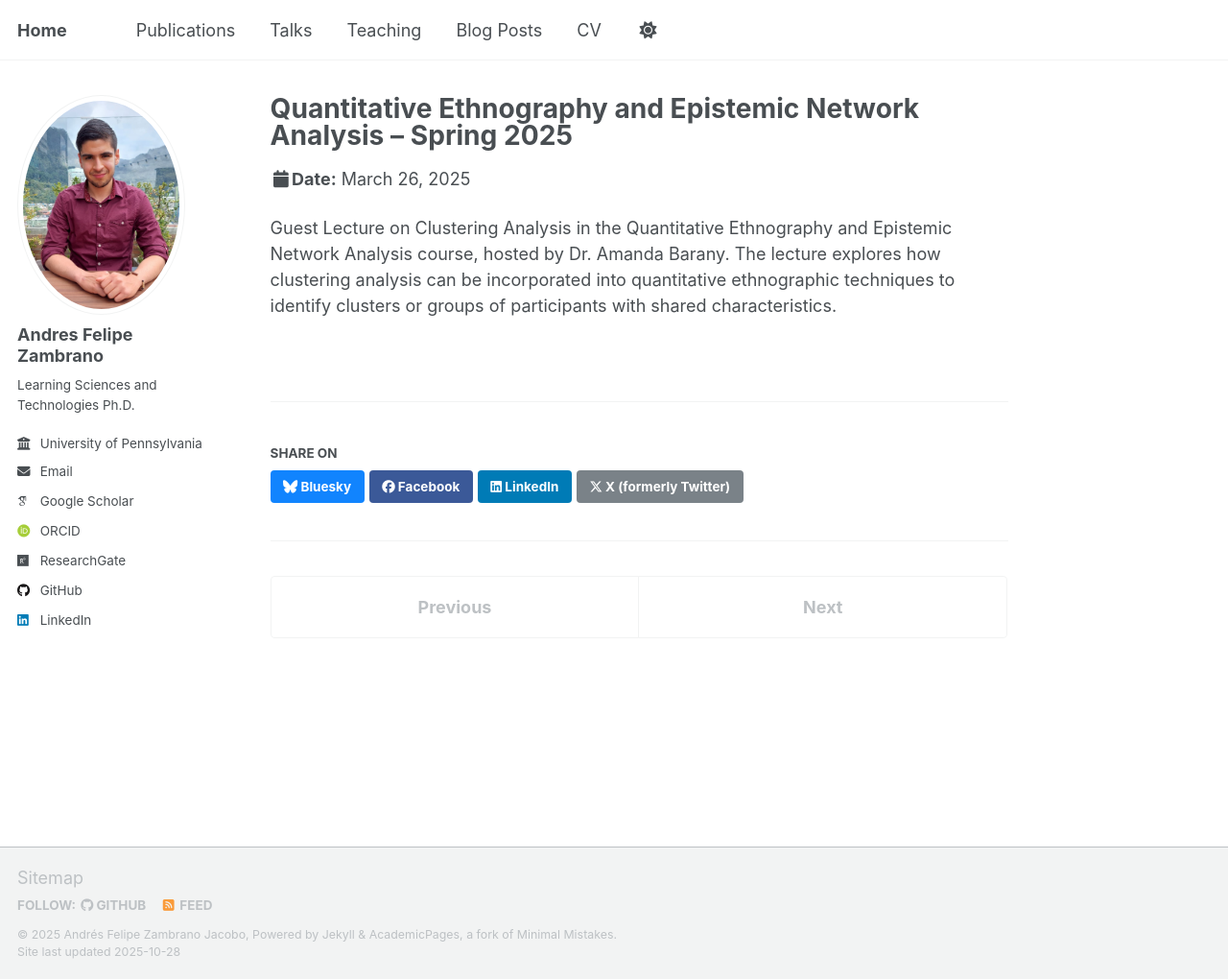
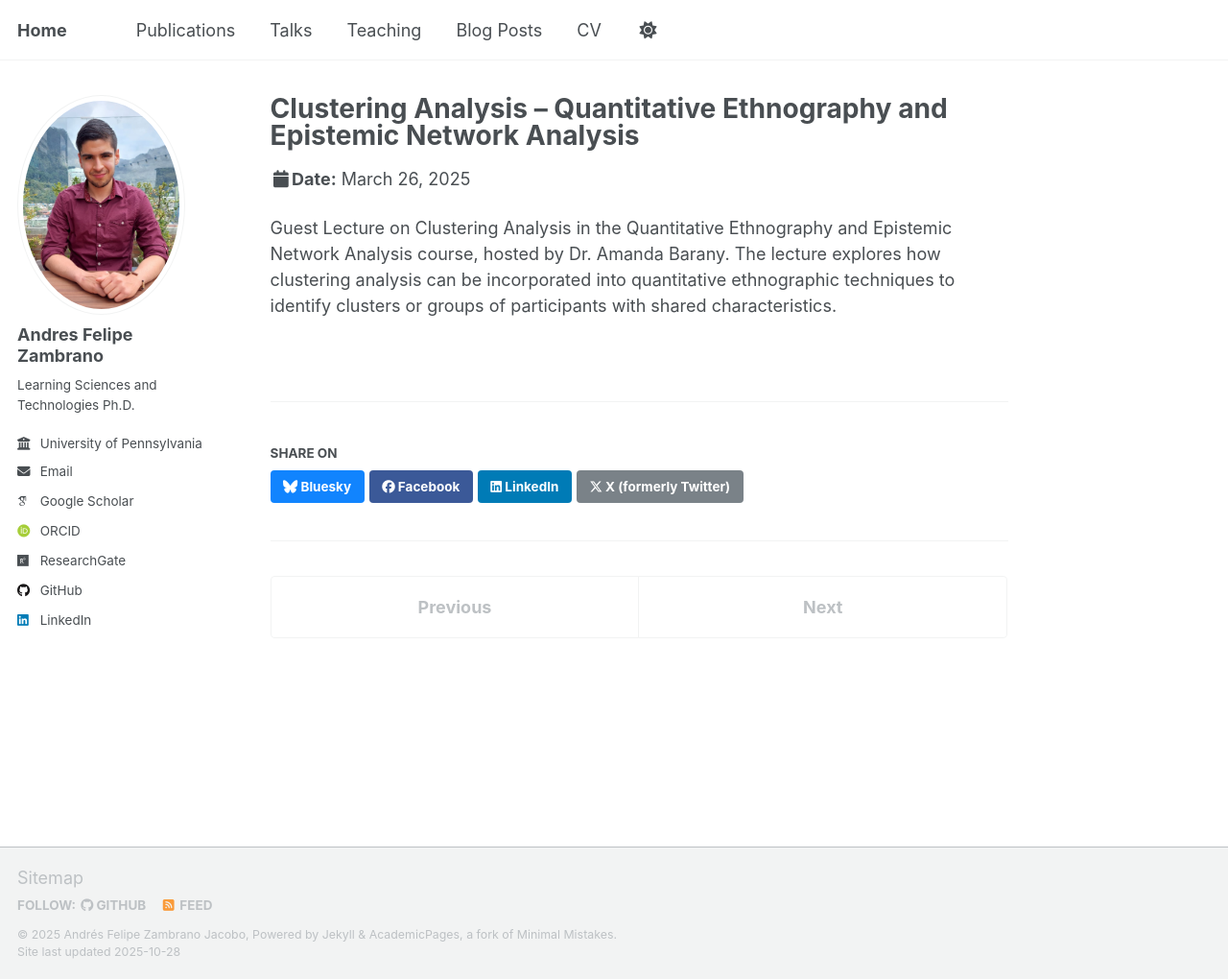
Before and after one commit to afzambrano/afzambrano.github.io, a Jekyll site: the page built from _talks/2025-cluster-ona.md, in a window 1280 px wide and 1020 px high. Shown: the whole window at 96% size. Built offline with Jekyll 4.4.1, drawn with Linux system fonts in a browser that asks for light colours; some web fonts are replaced; a script that is not in the unit is left out.

Commit message:
Update 2025-cluster-ona.md

```diff
--- a/_talks/2025-cluster-ona.md
+++ b/_talks/2025-cluster-ona.md
@@ -1,10 +1,9 @@
 ---
-title: "Quantitative Ethnography and Epistemic Network Analysis -- Spring 2025"
+title: "Clustering Analysis -- Quantitative Ethnography and Epistemic Network Analysis"
 collection: talks
 type: "Guest Lecture"
 permalink: /talks/2025-cluster-ona
 venue: "University of Pennsylvania, Graduate School of Education"
 date: 2025-03-26
-location: "Philadelphia, Pennsylvania"
 ---
 Guest Lecture on Clustering Analysis in the Quantitative Ethnography and Epistemic Network Analysis course, hosted by Dr. Amanda Barany. The lecture explores how clustering analysis can be incorporated into quantitative ethnographic techniques to identify clusters or groups of participants with shared characteristics.
```
